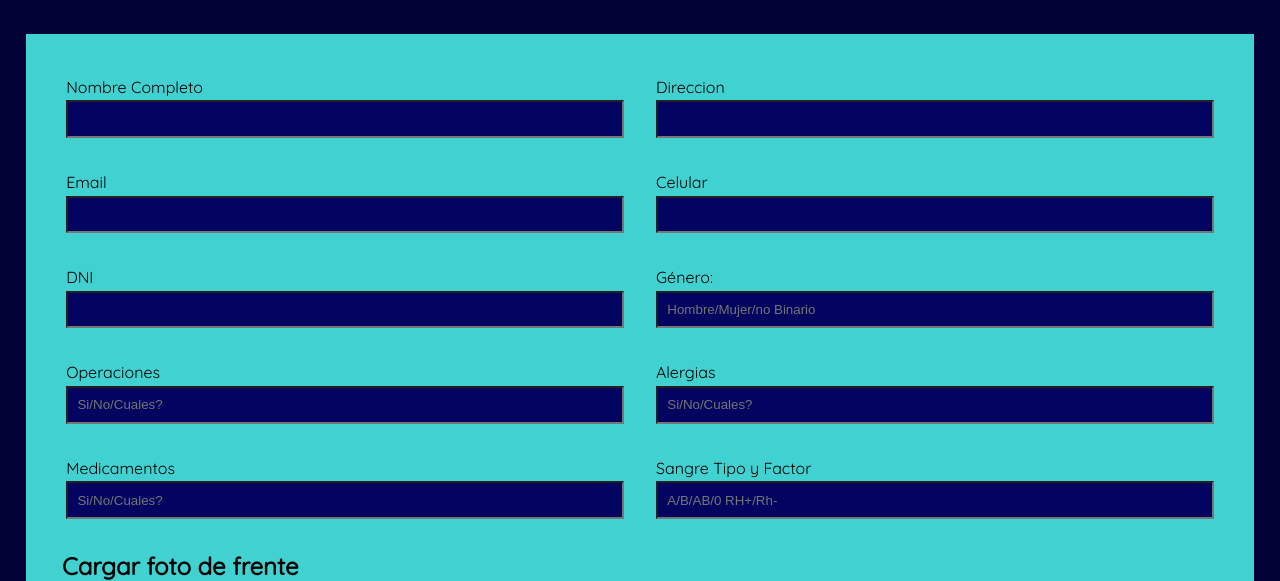
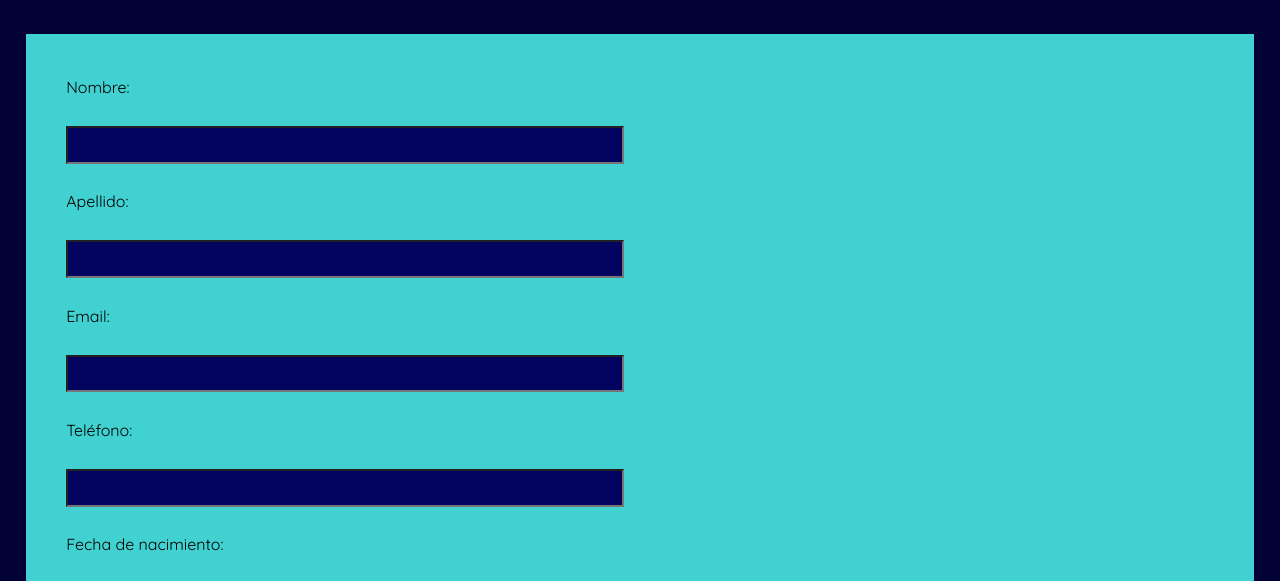
Before and after one commit to mfgallardo/Proyecto-front, a website: page pages/Ingresopacientes.html in a window 1280 px wide. Shown: the part 227-808 px from the top of the page. Drawn offline with nearby package versions, Linux system fonts and the light colour scheme.

Commit message:
Ingreso pacientes

```diff
--- /dev/null
+++ b/js/ingresopacientes.js
@@ -0,0 +1,40 @@
+document.addEventListener("DOMContentLoaded", () => {
+  const form = document.querySelector(".form-completo");
+
+  form.addEventListener("submit", (event) => {
+    event.preventDefault(); // Evitar que se envíe el formulario por defecto
+
+    // Obtener valores del formulario
+    const name = document.getElementById("nombre").value;
+    const surname = document.getElementById("apellido").value;
+    const email = document.getElementById("email").value;
+    const phone_number = document.getElementById("telefono").value;
+    const date_of_birth = document.getElementById("fechanacimiento").value;
+    const address = document.getElementById("direccion").value;
+    const national_id = document.getElementById("dni").value;
+
+    // Enviar datos al backend
+    fetch("http://localhost:3000/pacientes", {
+      method: "POST",
+      headers: {
+        "Content-Type": "application/json",
+      },
+      body: JSON.stringify({
+        name: name,
+        surname: surname,
+        email: email,
+        phone_number: phone_number,
+        date_of_birth: date_of_birth,
+        address: address,
+        national_id: national_id,
+      }),
+    })
+      .then((response) => response.json())
+      .then((data) => {
+        console.log("Respuesta del servidor:", data);
+      })
+      .catch((error) => {
+        console.error("Error al enviar datos:", error);
+      });
+  });
+});
--- a/pages/Ingresopacientes.html
+++ b/pages/Ingresopacientes.html
@@ -74,72 +74,35 @@
             <form class="form-completo">
               <div class="div-imputs">
                 <p>
-                  <label>Nombre Completo</label>
-                  <input type="text" name="Nombre" />
-                </p>
-                <p>
-                  <label>Direccion</label>
-                  <input type="text" name="direccion" />
-                </p>
-                <p>
-                  <label>Email</label>
-                  <input type="email" name="email" />
-                </p>
-                <p>
-                  <label>Celular</label>
-                  <input type="tel" name="Celular" />
-                </p>
-                <p>
-                  <label>DNI</label>
-                  <input type="tel" name="DNI" />
-                </p>
+                  <label for="nombre">Nombre:</label><br />
+      <input type="text" id="nombre" name="nombre" required /><br /><br />
 
-                <p>
-                  <label>Género:</label>
-                  <input
-                    type="text"
-                    name="genero"
-                    placeholder="Hombre/Mujer/no Binario"
-                  />
-                </p>
-                <p>
-                  <label>Operaciones</label>
-                  <input
-                    type="text"
-                    name="operaciones"
-                    placeholder="Si/No/Cuales?"
-                  />
-                </p>
-                <p>
-                  <label>Alergias</label>
-                  <input
-                    type="text"
-                    name="alergias"
-                    placeholder="Si/No/Cuales?"
-                  />
-                </p>
-                <p>
-                  <label>Medicamentos</label>
-                  <input
-                    type="text"
-                    name="operaciones"
-                    placeholder="Si/No/Cuales?"
-                  />
-                </p>
-                <p>
-                  <label>Sangre Tipo y Factor</label>
-                  <input
-                    type="text"
-                    name="operaciones"
-                    placeholder="A/B/AB/0 RH+/Rh- "
-                  />
-                </p>
-              </div>
-              <div class="c-infomacion">
-                <h2 class="foto-paciente">Cargar foto de frente</h2>
-                <input type="file" name="imagen" accept="imagen/*" />
-              </div>
-            </form>
+      <label for="apellido">Apellido:</label><br />
+      <input type="text" id="apellido" name="apellido" required /><br /><br />
+
+      <label for="email">Email:</label><br />
+      <input type="email" id="email" name="email" required /><br /><br />
+
+      <label for="telefono">Teléfono:</label><br />
+      <input type="tel" id="telefono" name="telefono" /><br /><br />
+
+      <label for="fechanacimiento">Fecha de nacimiento:</label><br />
+      <input
+        type="date"
+        id="fechanacimiento"
+        name="fechanacimiento"
+      /><br /><br />
+
+      <label for="direccion">Dirección:</label><br />
+      <input type="text" id="direccion" name="direccion" /><br /><br />
+
+      <label for="dni">DNI:</label><br />
+      <input type="text" id="dni" name="dni" /><br /><br />
+
+      <button type="submit">Enviar Datos</button>
+    </form>
+
+
           </div>
           <div class="div-boton-enviar">
             <button class="boton-enviar">Enviar</button>
@@ -177,5 +140,7 @@
         </div>
       </div>
     </footer>
+
+    <script src="../js/ingresopacientes.js"></script>
   </body>
 </html>
```
